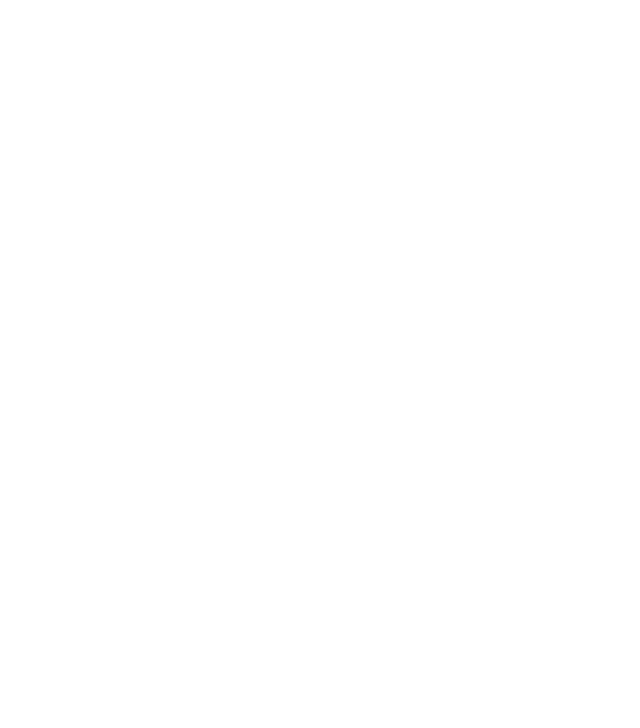
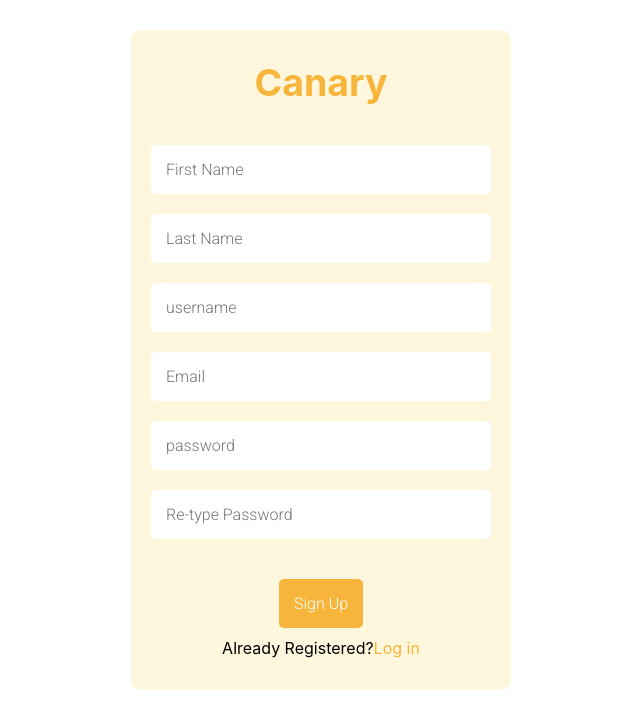
Before and after one commit to im90866/Canary, a React (Create React App) app: page /signup in a window 1280 px wide. Before the commit this address had no page. Shown: the top 728 px of the page, without its empty margins (369-1009 px from the left). Built offline with nearby package versions, Linux system fonts and the light colour scheme.

Commit message:
SignUp page with validation
SignUp page with a bit routing changes. Fixation of Link Buttons (only in sign up)

```diff
--- a/src/App.js
+++ b/src/App.js
@@ -1,12 +1,12 @@
 
 import './App.css';
- import { Route, Routes } from 'react-router-dom';
+import { Route, Routes } from 'react-router-dom';
 // import { Nav, Navbar, NavDropdown } from 'react-bootstrap';
 // import { Container } from 'react-bootstrap';
 // import { Form, FormControl } from 'react-bootstrap';
 // import { Button } from 'react-bootstrap';
 // import "bootswatch/dist/spacelab/bootstrap.min.css";
- import Home from './Componenets/Home/Home';
+import Home from './Componenets/Home/Home';
 import Login from "./Componenets/Login/Login"
 import Signup from './Componenets/Signup/Signup';
 
@@ -49,11 +49,11 @@
           </Navbar.Collapse>
         </Container>
       </Navbar> */}
-   <Routes>
-<Route path="/canary" element={<Login />}></Route>
-<Route path="/canary/home" element={<Home />}></Route>
- <Route path="/canary/signup" element={<Signup />}></Route>
-</Routes>
+      <Routes>
+        <Route path="/" element={<Login />}></Route>
+        <Route path="/home" element={<Home />}></Route>
+        <Route path="/signup" element={<Signup />}></Route>
+      </Routes>
     </div>
   );
 }
--- a/src/Componenets/Login/Login.jsx
+++ b/src/Componenets/Login/Login.jsx
@@ -63,7 +63,7 @@
         {submitted && !values.password ? <span id="password-error">Please enter your password</span> :null }
 
        <br></br> <button className="form-field" type="submit">
-          <Link to="/canary/home">
+          <Link to="/home">
         Login
        </Link>
         </button>
@@ -75,8 +75,8 @@
         <h4>or</h4>
 
       </form>
-      <button className="sign" type="submit">
-        <Link to="/canary/signup">
+      <button className="sign">
+        <Link to="/signup">
         Sign Up
         </Link>
         </button>
--- a/src/Componenets/Signup/Signup.css
+++ b/src/Componenets/Signup/Signup.css
@@ -0,0 +1,105 @@
+@import url(https://fonts.googleapis.com/css?family=Roboto:300);
+/*
+body {
+
+  display: flex;
+  min-height: 100vh;
+  justify-content: center;
+  align-items: center;
+}  */
+
+.form-container {
+  width: 360px;
+  background-color: #FFF7DD;
+   margin-top: 30px;
+   height: 640px;
+  padding: 10px;
+  border-radius: 10px;
+ margin-left: 500px;
+}
+
+.register-form {
+  display: flex;
+  flex-direction: column;
+  justify-content: space-evenly;
+  padding: 10px;
+
+}
+
+.success-message {
+  font-family: "Roboto", sans-serif;
+  background-color: #3f89f8;
+  padding: 15px;
+  color: white;
+}
+
+.form-field {
+  margin: 10px 0 10px 0;
+  padding: 15px;
+  font-size: 16px;
+  border: 0;
+  font-family: "Roboto", sans-serif;
+  border-radius: 5px;
+}
+.sign{
+    margin: 10px 0 10px 0;
+    padding: 10px;
+    font-size: 16px;
+    border: 0;
+    font-family: "Roboto", sans-serif;
+    border-radius: 5px;
+    width: 100%;
+}
+
+span {
+  font-family: "Roboto", sans-serif;
+  font-size: 14px;
+  color: red;
+  margin-bottom: 15px;
+}
+.logo{
+    color: #F7B53B;
+    font-size: 25px;
+  text-align: center;
+  padding-bottom: 10px;
+  margin-bottom: 20px;
+  margin-top: 10px;
+}
+
+input {
+  background: white;
+}
+
+.error {
+  border-style: solid;
+  border: 2px solid #ffa4a4;
+}
+
+button {
+  background: #F7B53B;
+  color: white;
+  cursor: pointer;
+  padding: 5px;
+}
+button a{
+    text-decoration: none;
+    color: white;
+    font-size: 20px;
+}
+
+button:disabled {
+  cursor: default;
+}
+.forgot-password{
+    text-align: center;
+}
+.forgot-password a{
+    text-decoration: none;
+    color:#F7B53B;
+
+}
+h4{
+    text-align: center;
+    margin-top: 0px;
+    color:#F7B53B;
+}
--- a/src/Componenets/Signup/Signup.jsx
+++ b/src/Componenets/Signup/Signup.jsx
@@ -1,11 +1,112 @@
-import React from 'react'
+import React, { useEffect } from "react"
+import "./Signup.css"
+import { useState } from 'react'
+import { Link } from 'react-router-dom'
+import { Form } from "react-bootstrap"
 
-function Signup() {
+export default function Signup() {
+
+    const [fName, setfName] = useState("")
+    const [lName, setlName] = useState("")
+    const [email, setEmail] = useState("")
+    const [username, setUsername] = useState("")
+    const [password1, setPassword1] = useState("")
+    const [password2, setPassword2] = useState("")
+
+    const [validate, setValidate] = useState(false)
+    useEffect(() => setValidate(
+        fName !== "" &&
+        lName !== "" &&
+        email !== "" &&
+        username !== "" &&
+        password1 !== "" &&
+        username.length > 5 &&
+        password1 === password2
+    ), [username, password1, password2, fName, lName, email])
+
     return (
-        <div>
-            <h1>Welcome to signup page</h1>
-        </div>
+        <>
+            <div className="form-container">
+                <Form className="register-form">
+                    <div className="logo">
+                        <h2>Canary</h2>
+                    </div>
+
+                    <input
+                        onChange={event => setfName(event.target.value)}
+                        value={fName}
+                        id="first-name"
+                        className="form-field"
+                        type="text"
+                        placeholder="First Name"
+                        name="First Name"
+                    />
+
+                    <input
+                        onChange={event => setlName(event.target.value)}
+                        value={lName}
+                        id="last-name"
+                        className="form-field"
+                        type="text"
+                        placeholder="Last Name"
+                        name="Last Name"
+                    />
+
+                    <input
+                        onChange={event => setEmail(event.target.value)}
+                        value={email}
+                        id="user-name"
+                        className="form-field"
+                        type="text"
+                        placeholder="username"
+                        name="username"
+                    />
+
+
+                    <input
+                        onChange={event => setUsername(event.target.value)}
+                        value={username}
+                        id="email"
+                        className="form-field"
+                        type="email"
+                        placeholder="Email"
+                        name="Email"
+                    />
+
+                    <input
+                        onChange={event => setPassword1(event.target.value)}
+                        value={password1}
+                        id="password1"
+                        className="form-field"
+                        type="password"
+                        placeholder="password"
+                        name="password"
+                    />
+
+                    <input
+                        onChange={event => setPassword2(event.target.value)}
+                        value={password2}
+                        id="password2"
+                        className="form-field"
+                        type="password"
+                        placeholder="Re-type Password"
+                        name="Re-type Password"
+                    />
+
+                    <br></br>
+                    <Link to="/">
+                        <button className="form-field" type="submit" disabled={!validate}>
+                            Sign Up
+                        </button>
+                    </Link>
+                    <div className="forgot-password">
+                        Already Registered?
+                        <Link to="/">
+                            Log in
+                        </Link>
+                    </div>
+                </Form>
+            </div>
+        </>
     )
 }
-
-export default Signup
```
Also changed, not shown: src/Componenets/Topbar/Topbar.jsx (+6 -6 lines), 1 other file (tests, documents, lock files or other folders).
